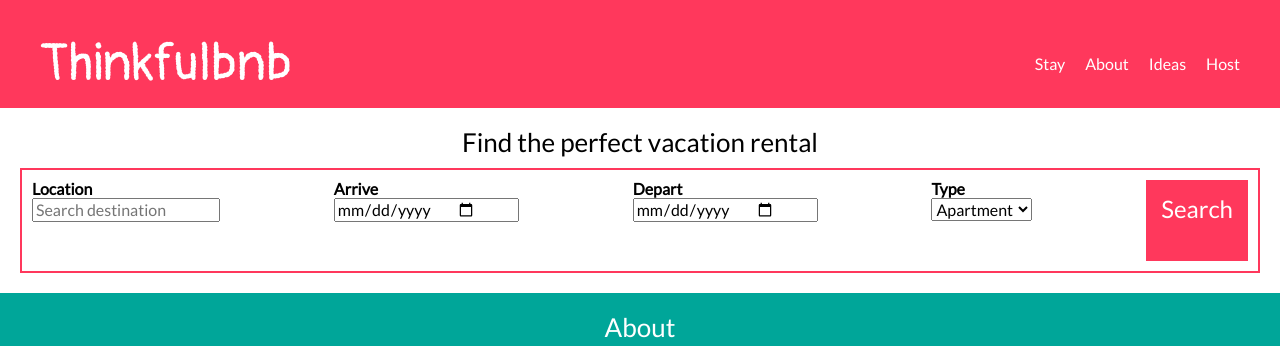
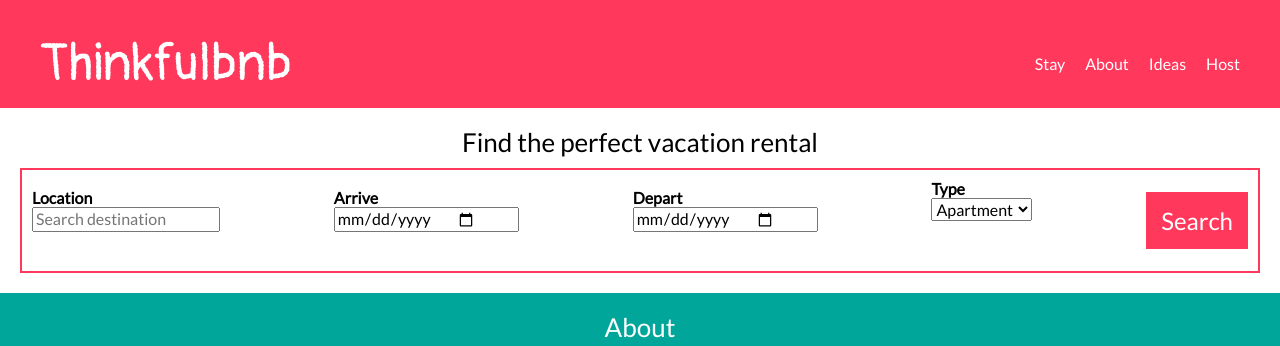
Before and after one commit to madisonmcvay/ThinkfulBnb, a plain HTML site: page index.html in a window 1280 px wide. Shown: the top 346 px of the page. Drawn offline with nearby package versions, Linux system fonts and the light colour scheme.

Commit message:
Update style.css

```diff
--- a/style.css
+++ b/style.css
@@ -128,7 +128,7 @@ form input {
   display: flex;
 }
 
-.form-item {
+.group2 {
   display: flex;
   justify-content: space-between;
 }
@@ -157,7 +157,7 @@ footer p {
 }
 
 /* -------  Media Query ------- */
-@media all and (min-width: 768px) {
+@media all and (min-width: 480px) {
 
  /* ----- Header/nav ----- */
   .logo {
@@ -180,13 +180,15 @@ footer p {
 
 /* ----- form ----- */
 
-  form {
-    display: flex;
-    flex-direction: row;
-    justify-content: space-between;
-  }
+form {
+  display: flex;
+  flex-direction: row;
+  justify-content: space-between;
+  align-items: center;
+  flex-wrap: wrap;
+}
 
-  .form-item {
+  .group2 {
     display: flex;
     flex-direction: column;
   }
@@ -194,6 +196,7 @@ footer p {
   form button {
     width: auto;
   }
+
 
 /* ----- about ----- */
 
```
